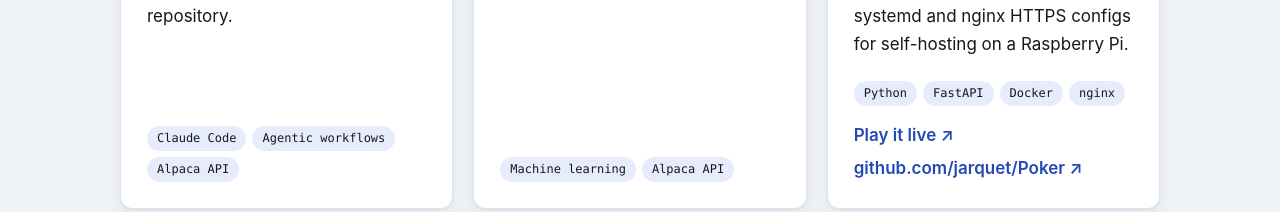
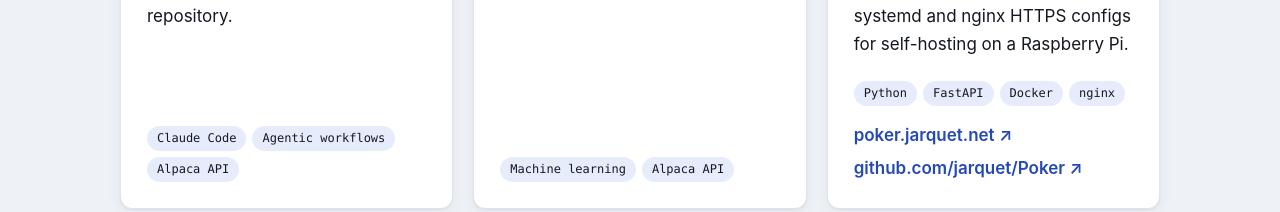
Before and after one commit to jarquet/jarquet.net, a plain HTML site: page public/index.html in a window 1280 px wide. Shown: the part 4260-4472 px from the top of the page. Drawn offline with Linux system fonts and the light colour scheme.

Commit message:
Point the poker card at poker.jarquet.net
Co-Authored-By: Claude Opus 5.5 <noreply@anthropic.com>

```diff
--- a/public/index.html
+++ b/public/index.html
@@ -242,7 +242,7 @@
             <p>Heads-up Texas Hold'em against a computer opponent, playable in the terminal or a browser: every betting round, hand evaluation and showdown, and chip and pot tracking. A pure-Python game engine with a FastAPI web UI, packaged with Docker plus systemd and nginx HTTPS configs for self-hosting on a Raspberry Pi.</p>
             <p class="tags"><span>Python</span><span>FastAPI</span><span>Docker</span><span>nginx</span></p>
             <p class="card-links">
-              <a href="https://poker-five-umber.vercel.app" rel="noopener">Play it live <span aria-hidden="true">↗</span></a>
+              <a href="https://poker.jarquet.net" rel="noopener">poker.jarquet.net <span aria-hidden="true">↗</span></a>
               <a href="https://github.com/jarquet/Poker" rel="noopener">github.com/jarquet/Poker <span aria-hidden="true">↗</span></a>
             </p>
           </article>
```
